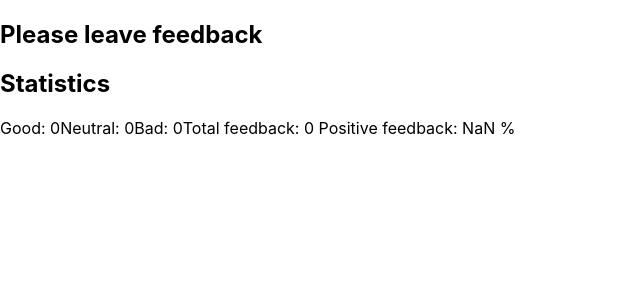
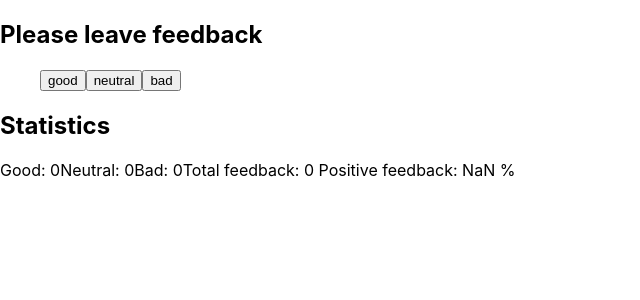
Before and after one commit to OlgaBorovik/goit-react-hw-02-feedback, a React (Create React App) app: page / in a window 1280 px wide. Shown: the top 300 px of the page, without its empty margins (0-640 px from the left). Built offline with nearby package versions, Linux system fonts and the light colour scheme.

Commit message:
added feedbackOptions

```diff
--- a/src/components/App.jsx
+++ b/src/components/App.jsx
@@ -1,6 +1,6 @@
 import React from "react"
 import { Statistics } from "./Statistics"
-import { FeedbackOptions } from "./FeedbackOptions"
+import  FeedbackOptions  from "./FeedbackOptions"
 
 class App extends React.Component{
 
@@ -11,30 +11,10 @@ class App extends React.Component{
 
     }
 
-    // handleIncrement = (event) => {
-    //     this.setState(prevState => ({
-    //         good: 0,
-    //     neutral: 0,
-    //     bad: 0
-    //     }))
-    // }
-
-    incrementGood = (event) => {
+    onLeaveFeedback = (event) => {
+        const activeBtn = event.target.dataset.active
         this.setState(prevState => ({
-            good: prevState.good + 1,
-
-        }))
-    }
-    incrementNeutral = () => {
-        this.setState(prevState => ({
-            neutral: prevState.neutral + 1,
-
-        }))
-    }
-    incrementBad = () => {
-        this.setState(prevState => ({
-            bad: prevState.bad + 1,
-
+            [activeBtn]: prevState[activeBtn] + 1,
         }))
     }
 
@@ -53,9 +33,10 @@ class App extends React.Component{
             <div>
                 <div>
                     <h2>Please leave feedback</h2>
-              {/* <FeedbackOptions
-                options={ }
-                onLeaveFeedback={ } /> */}
+                <FeedbackOptions
+                    options={Object.keys(this.state)}
+                    onLeaveFeedback = {this.onLeaveFeedback}
+                />
                 </div>
             <Statistics
               good={this.state.good}
--- a/src/components/FeedbackOptions.jsx
+++ b/src/components/FeedbackOptions.jsx
@@ -1,12 +1,21 @@
+// import { render } from "@testing-library/react";
 import React from "react";
 // import PropTypes from 'prop-types'
 
-export const FeedbackOptions = () => {
+function FeedbackOptions({options, onLeaveFeedback}) {
     return (
-        <div>
-            <button type='button' onClick={this.incrementGood}>Good</button>
-            <button type='button' onClick={this.incrementNeutral} >Neutral</button>
-            <button type='button' onClick={this.incrementBad}>Bad</button>
-        </div>
+        <ul>
+            {options.map((option) => (
+                <button
+                    key={option}
+                    onClick={onLeaveFeedback}
+                    data-active={option}
+                    type='button'>{option}</button>
+                )
+            )}
+        </ul>
     )
 }
+
+
+export default FeedbackOptions
```
